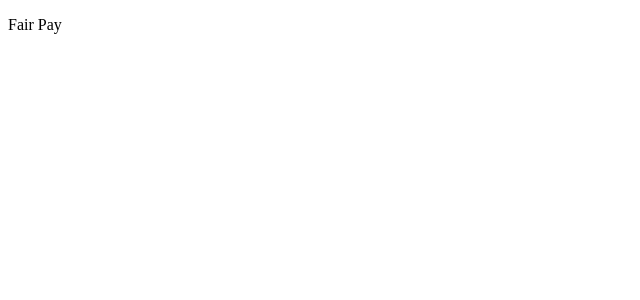
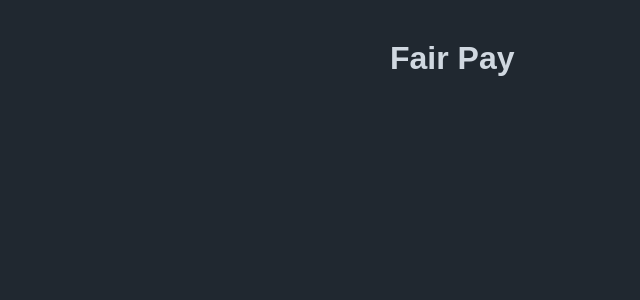
Before and after one commit to estidlore/fair-pay, a React app: page / in a window 1280 px wide. Shown: the top 300 px of the page, without its empty margins (0-640 px from the left). Built offline with nearby package versions, Linux system fonts and the light colour scheme.

Commit message:
feat: #10 add app styles (#12)
- Add root styles and color variables
- Limit app's width and center its content
- Style app's header

```diff
--- a/src/App.tsx
+++ b/src/App.tsx
@@ -3,8 +3,8 @@ import React from "react";
 
 const App: FC = (): JSX.Element => {
   return (
-    <div>
-      <p>{"Fair Pay"}</p>
+    <div className={"app"}>
+      <p className={"header"}>{"Fair Pay"}</p>
     </div>
   );
 };
--- /dev/null
+++ b/src/index.scss
@@ -0,0 +1,24 @@
+:root {
+  --dark: #202830;
+  --light: #d0d8e0;
+  background-color: var(--dark);
+  color: var(--light);
+  font-family: Arial, sans-serif;
+}
+
+#root {
+  display: flex;
+  flex-direction: row;
+  justify-content: center;
+}
+
+.app {
+  display: block;
+  max-width: 100%;
+  width: 500px;
+
+  & > .header {
+    font-size: 32px;
+    font-weight: bold;
+  }
+}
--- a/src/index.tsx
+++ b/src/index.tsx
@@ -1,3 +1,5 @@
+import "./index.scss";
+
 import React from "react";
 import { createRoot } from "react-dom/client";
 
```
